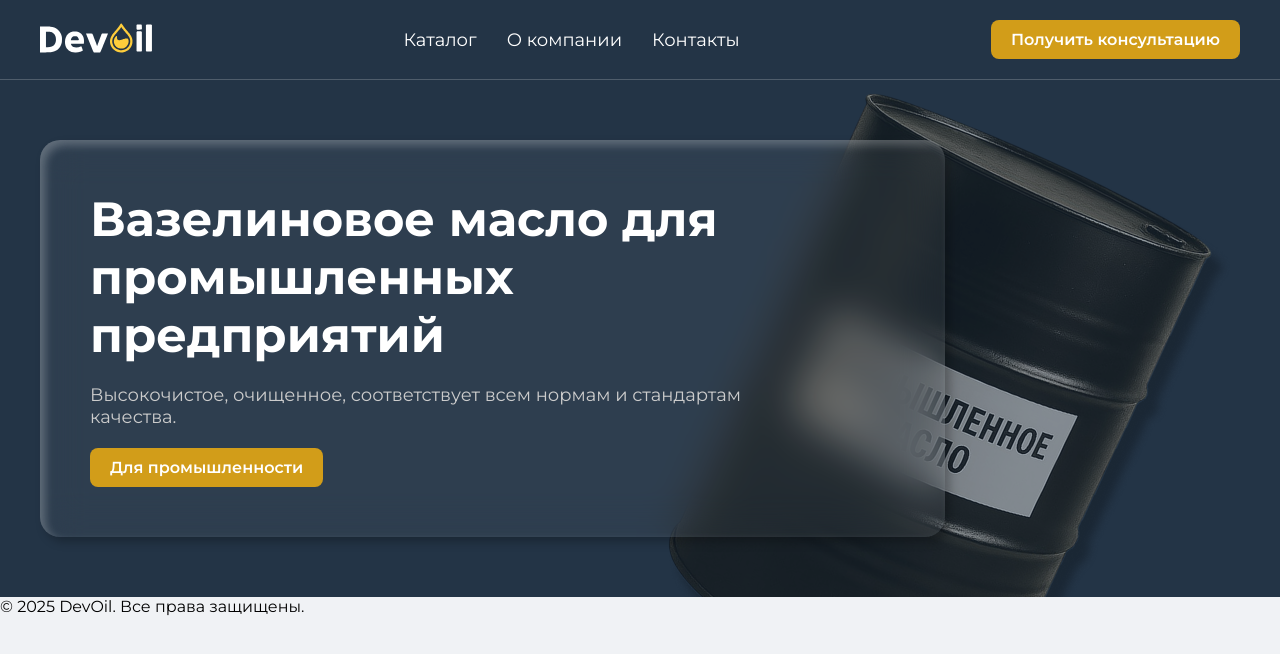
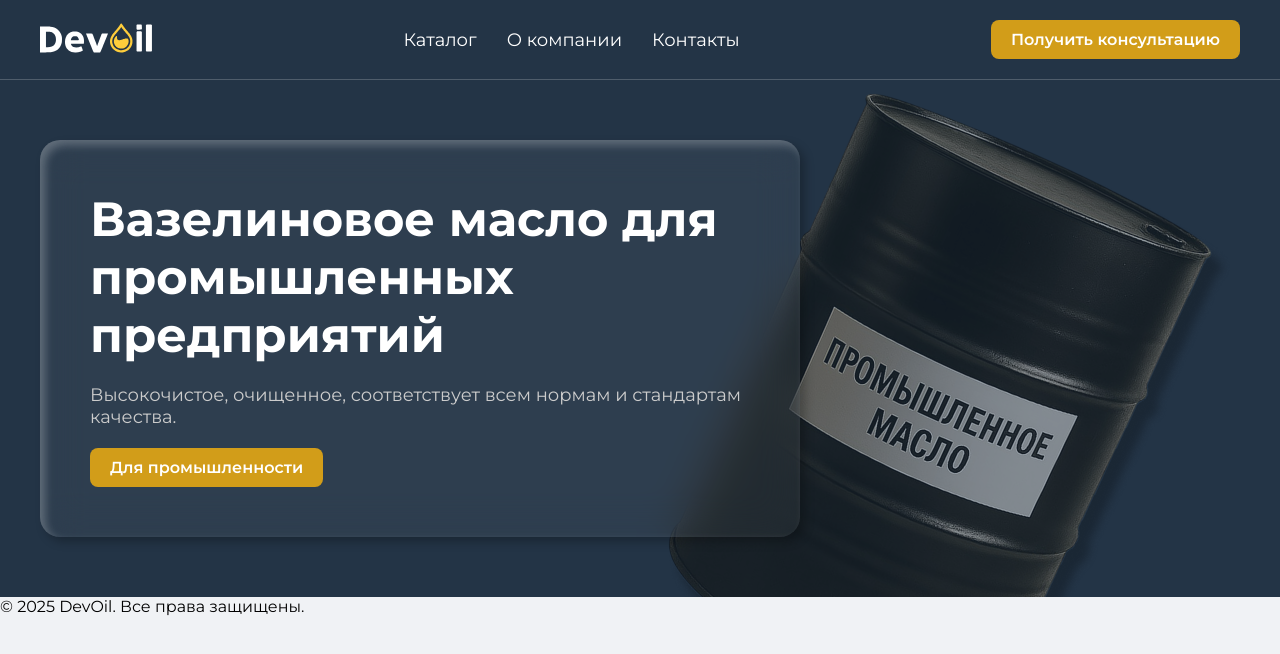
Before and after one commit to marselNepara/devoil-app, a React (Vite) app: page / in a window 1280 px wide. Shown: the top 654 px of the page. Built offline with nearby package versions, Linux system fonts and the light colour scheme.

Commit message:
banner-fix

```diff
--- a/src/components/MainPage/Banner/Banner.css
+++ b/src/components/MainPage/Banner/Banner.css
@@ -19,7 +19,6 @@
   background: rgba(255, 255, 255, 0.05);
   border-radius: 20px;
   padding: 50px;
-  width: 805px;
   display: flex;
   flex-direction: column;
   gap: 20px;
```
